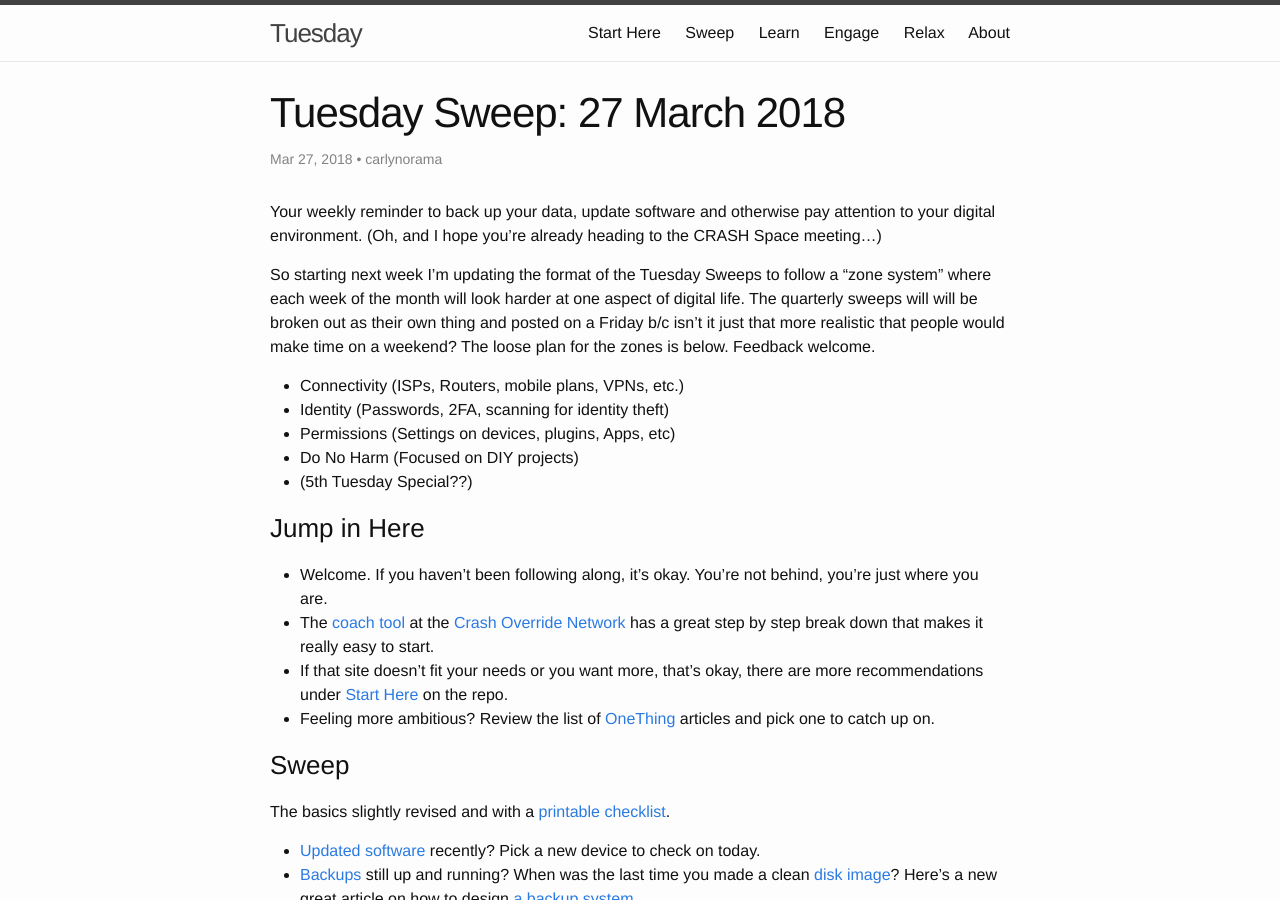
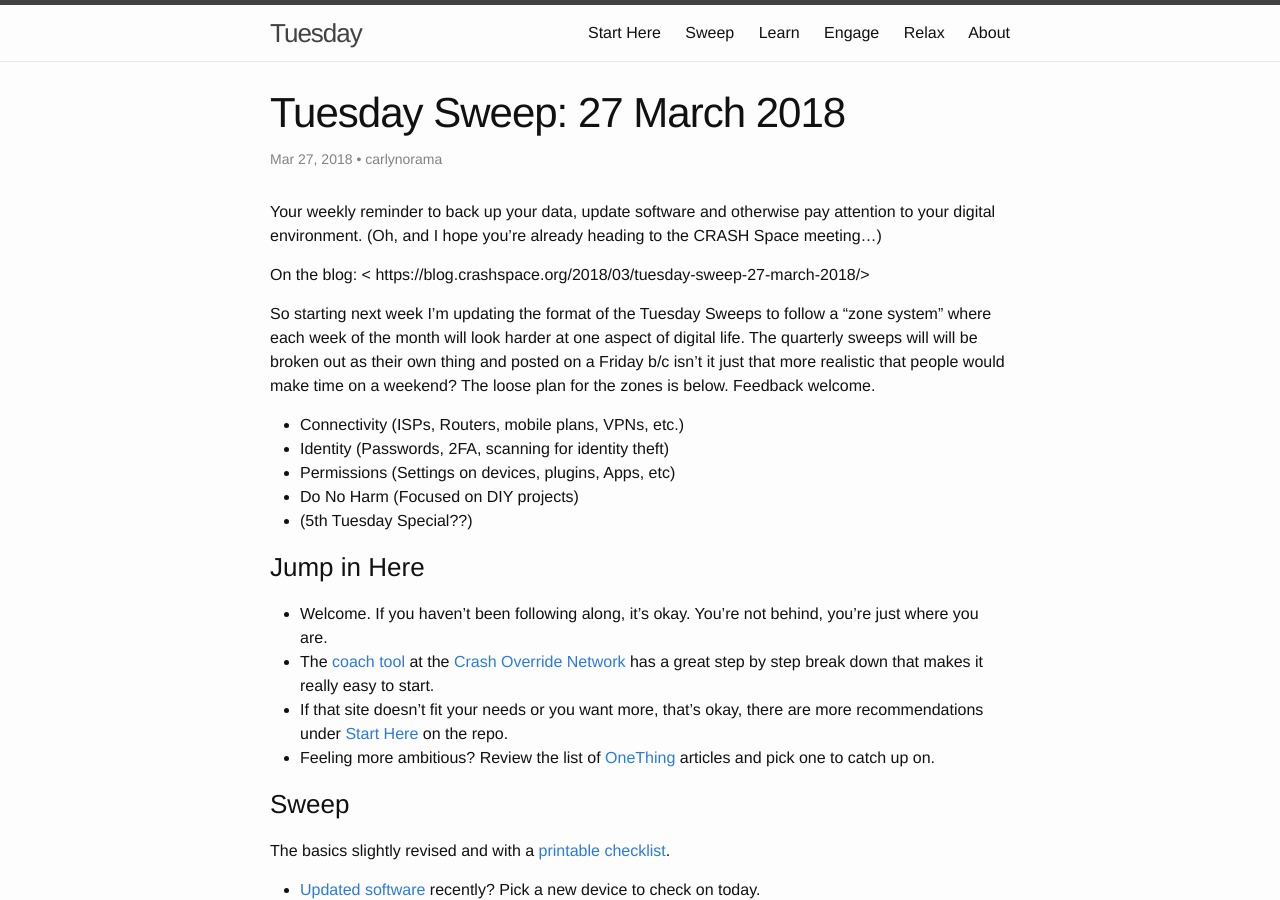
Before and after one commit to CRASHSpace/tuesday, a Jekyll site: the page built from _posts/2018-03-27-tuesday-sweep.md, in a window 1280 px wide and 900 px high. Built offline with Jekyll 4.4.1, drawn with Linux system fonts in a browser that asks for light colours.

Commit message:
add links back to blog

```diff
--- a/_posts/2018-03-27-tuesday-sweep.md
+++ b/_posts/2018-03-27-tuesday-sweep.md
@@ -7,6 +7,8 @@ categories: tuesdaysweep
 ---
 
 Your weekly reminder to back up your data, update software and otherwise pay attention to your digital environment. (Oh, and I hope you’re already heading to the CRASH Space meeting…)
+
+On the blog: < https://blog.crashspace.org/2018/03/tuesday-sweep-27-march-2018/>
 
 So starting next week I’m updating the format of the Tuesday Sweeps to follow a “zone system” where each week of the month will look harder at one aspect of digital life. The quarterly sweeps will will be broken out as their own thing and posted on a Friday b/c isn’t it just that more realistic that people would make time on a weekend? The loose plan for the zones is below. Feedback welcome.
 
```
Also changed, not shown: _posts/2018-03-20-tuesday-sweep.md (+2 -0 lines).
